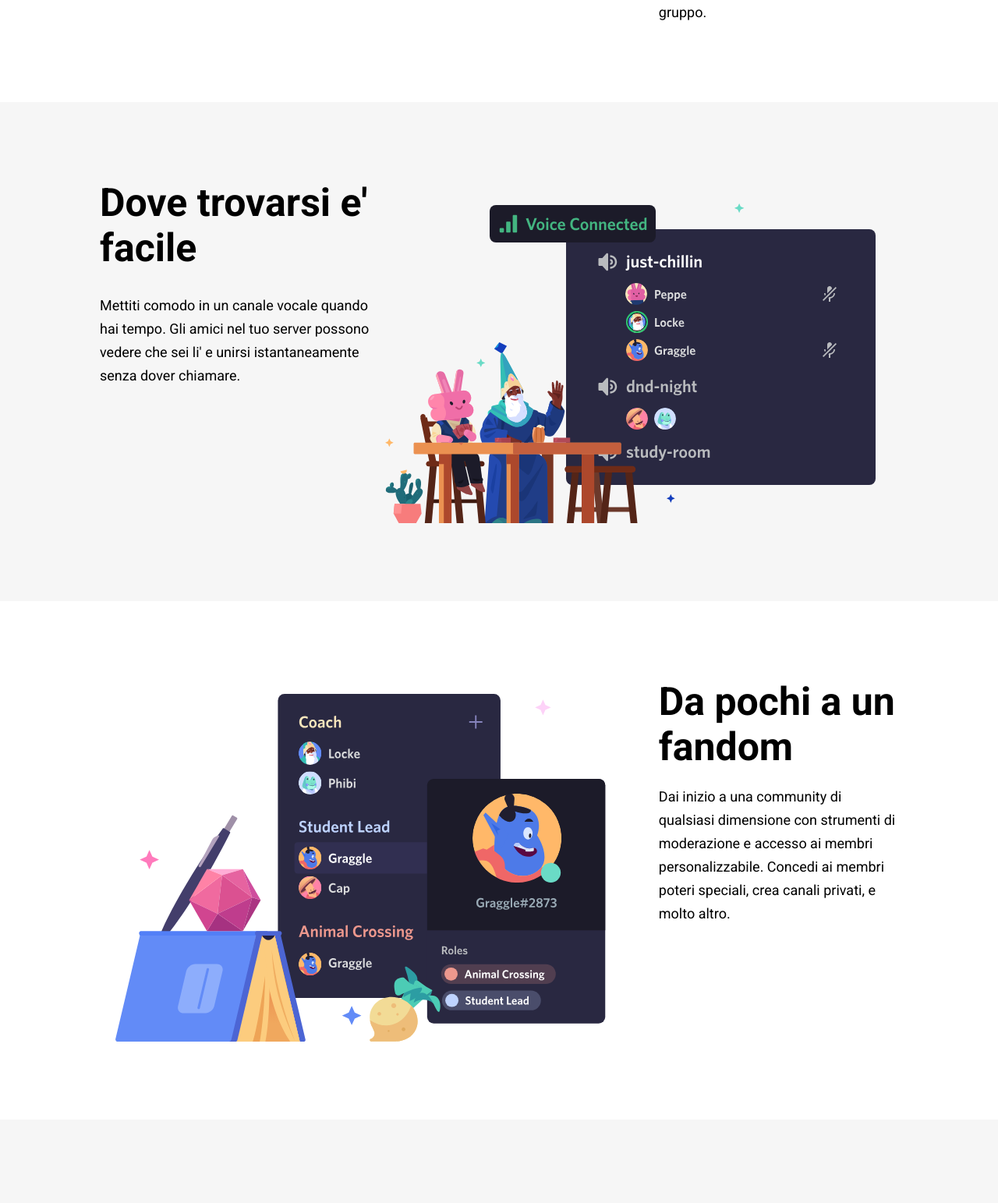
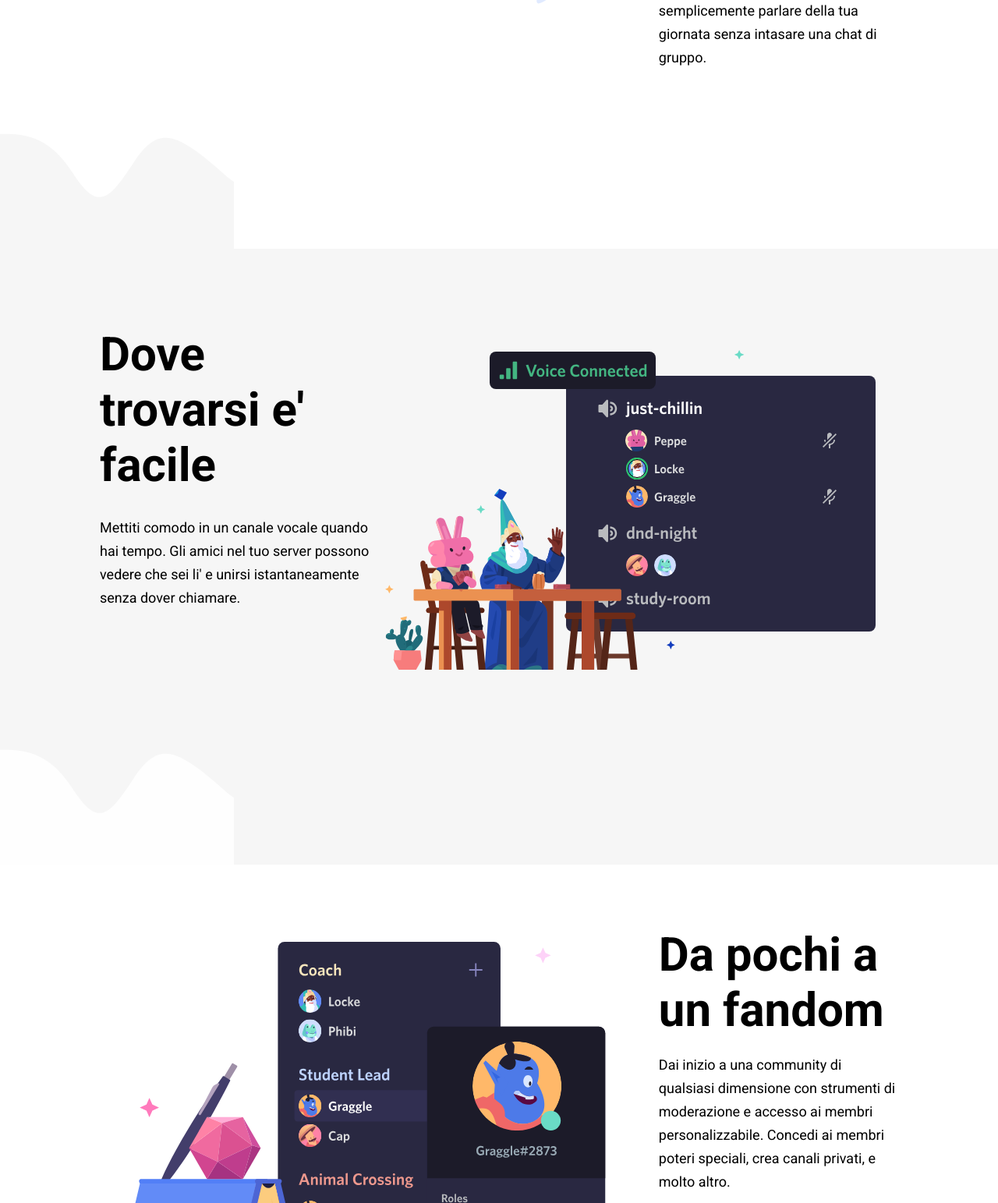
Before and after one commit to carmelopalumbo/htmlcss-discord, a plain HTML site: page index.html in a window 1280 px wide. Shown: the part 1257-2800 px from the top of the page at 78% size. Drawn offline with Linux system fonts and the light colour scheme.

Commit message:
add-waves

```diff
--- a/css/style.css
+++ b/css/style.css
@@ -25,7 +25,7 @@ body{
 /* header */
 
 header{
-  padding-top: 10px;
+  padding-top: 15px;
   background-color: #255EE9;
   height: 60px;
 }
@@ -126,13 +126,13 @@ header .btn:hover{
 
 /* section2 */
 
-.sec2, .sec4{
+.box-sec-2, .box-sec-4{
   display: flex;
   justify-content: space-between;
-  padding: 100px 0;
+  padding: 80px 0;
 }
 
-.sec2 img, .sec4 img{
+.box-sec-2 img, .box-sec-4 img{
   flex-basis: 70%;
 }
 
@@ -141,10 +141,10 @@ header .btn:hover{
 }
 
 .sec2 .descr-sec-2 h2, .sec4 .descr-sec-4 h2, .box-sec-5 .descr-sec-5 h2, .sec3 .box-sec-3 .descr-sec-3 h2{
-  font-size: 50px;
+  font-size: 60px;
 }
 
-.sec2 .descr-sec-2 p, .sec4 .descr-sec-4 p{
+.box-sec-2 .descr-sec-2 p, .sec4 .descr-sec-4 p{
   font-size: 18px;
   margin-top: 20px;
   line-height: 30px;
@@ -288,3 +288,17 @@ footer{
   font-weight: bold;
   padding: 10px 16px;
 }
+
+
+/* TEST */
+
+.wave{
+  content: url(../img/wave.svg);
+  filter: brightness(0) saturate(100%) invert(100%) sepia(0%) saturate(5237%) hue-rotate(165deg) brightness(104%) contrast(99%);
+  /* width: auto; */
+}
+
+.wave2{
+  content: url(../img/wave.svg);
+  filter: brightness(0) saturate(100%) invert(99%) sepia(30%) saturate(55%) hue-rotate(176deg) brightness(115%) contrast(93%);
+}
--- a/index.html
+++ b/index.html
@@ -47,13 +47,17 @@
     </section>
 
     <!-- section2 -->
-    <section class="sec2 container">
+    <section class="sec2">
+        <div class="box-sec-2 container">
           <img src="img/item1.svg" alt="item1">
           <div class="descr-sec-2">
             <h2>Un luogo a invito con tutto lo spazio necessario per parlare</h2>
             <p>I server Discord sono organizzati in canali telematici in cui puoi collaborare, condividere o semplicemente parlare della tua giornata senza intasare una chat di gruppo.</p>
           </div>
+        </div>
+      <div class="wave2"></div>
     </section>
+
 
     <!-- section3 -->
     <section class="sec3">
@@ -64,15 +68,20 @@
           </div>
           <img src="img/item2.svg" alt="item2">
         </div>
+        <div class="wave"></div>
     </section>
 
+
     <!-- section4 same as section2 -->
-    <section class="sec4 container">
+    <section class="sec4">
+      <div class="box-sec-4 container">
         <img src="img/item3.svg" alt="item3">
         <div class="descr-sec-4">
           <h2>Da pochi a un fandom</h2>
           <p>Dai inizio a una community di qualsiasi dimensione con strumenti di moderazione e accesso ai membri personalizzabile. Concedi ai membri poteri speciali, crea canali privati, e molto altro.</p>
         </div>
+      </div>
+      <div class="wave2"></div>
     </section>
 
     <!-- section5 -->
@@ -88,8 +97,8 @@
           </div>
         </div>
       </div>
+    </section>
 
-    </section>
   </main>
 
   <footer>
```
Lines whose indentation alone changed are shown as unchanged.
